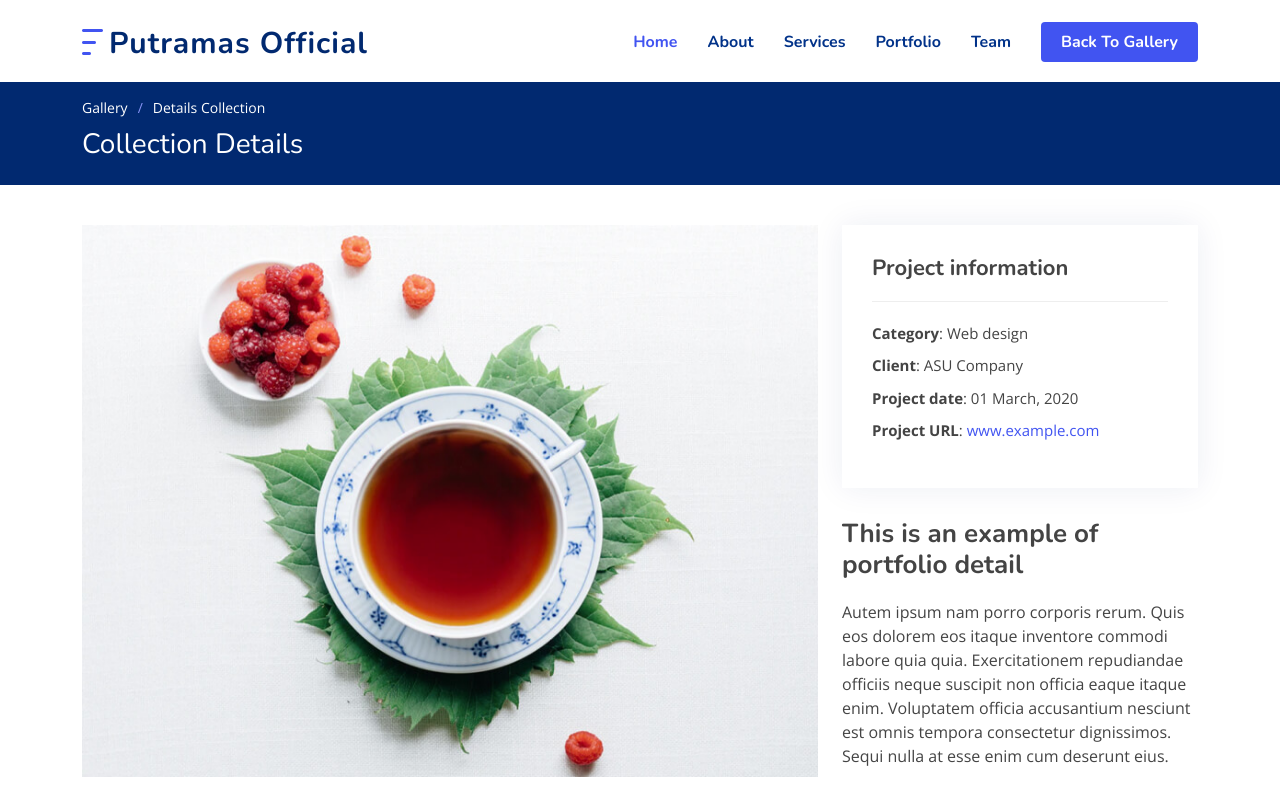
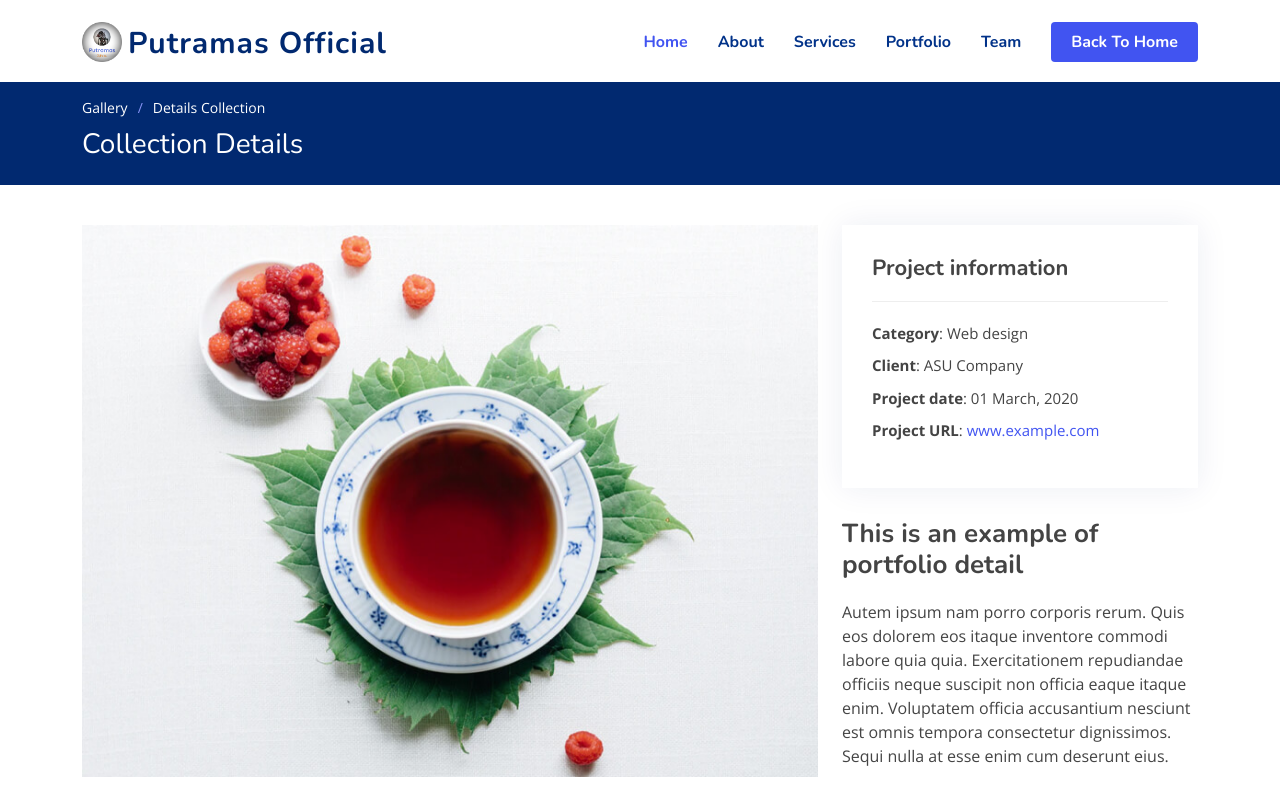
Before and after one commit to ptmo/putramas, a plain HTML site: page details.html in a window 1280 px wide. Shown: the top 786 px of the page. Drawn offline with nearby package versions, Linux system fonts and the light colour scheme.

Commit message:
Update details.html

```diff
--- a/details.html
+++ b/details.html
@@ -6,12 +6,12 @@
   <meta content="width=device-width, initial-scale=1.0" name="viewport">
 
   <title>Gallery Putramas</title>
-  <meta content="" name="description">
-  <meta content="" name="keywords">
+  <meta content="" name="putramas official wayang kulit gagrak cirebon">
+  <meta content="" name="putramas official wayang kulit cirebon">
 
   <!-- Favicons -->
-  <link href="assets/img/favicon.png" rel="icon">
-  <link href="assets/img/apple-touch-icon.png" rel="apple-touch-icon">
+  <link href="img/logo.png" rel="icon">
+  <link href="img/logo.png" rel="apple-touch-icon">
 
   <!-- Google Fonts -->
   <link href="https://fonts.googleapis.com/css?family=Open+Sans:300,300i,400,400i,600,600i,700,700i|Nunito:300,300i,400,400i,600,600i,700,700i|Poppins:300,300i,400,400i,500,500i,600,600i,700,700i" rel="stylesheet">
@@ -35,7 +35,7 @@
     <div class="container-fluid container-xl d-flex align-items-center justify-content-between">
 
       <a href="index.html" class="logo d-flex align-items-center">
-        <img src="assets/img/logo.png" alt="">
+        <img src="img/logo.png" alt="putramas">
         <span>Putramas Official</span>
       </a>
 
@@ -46,7 +46,7 @@
           <li><a class="nav-link scrollto" href="#services">Services</a></li>
           <li><a class="nav-link scrollto" href="#portfolio">Portfolio</a></li>
           <li><a class="nav-link scrollto" href="#team">Team</a></li>
-          <li><a class="getstarted scrollto" href="index">Back To Gallery</a></li>
+          <li><a class="getstarted scrollto" href="index">Back To Home</a></li>
         </ul>
         <i class="bi bi-list mobile-nav-toggle"></i>
       </nav><!-- .navbar -->
```
